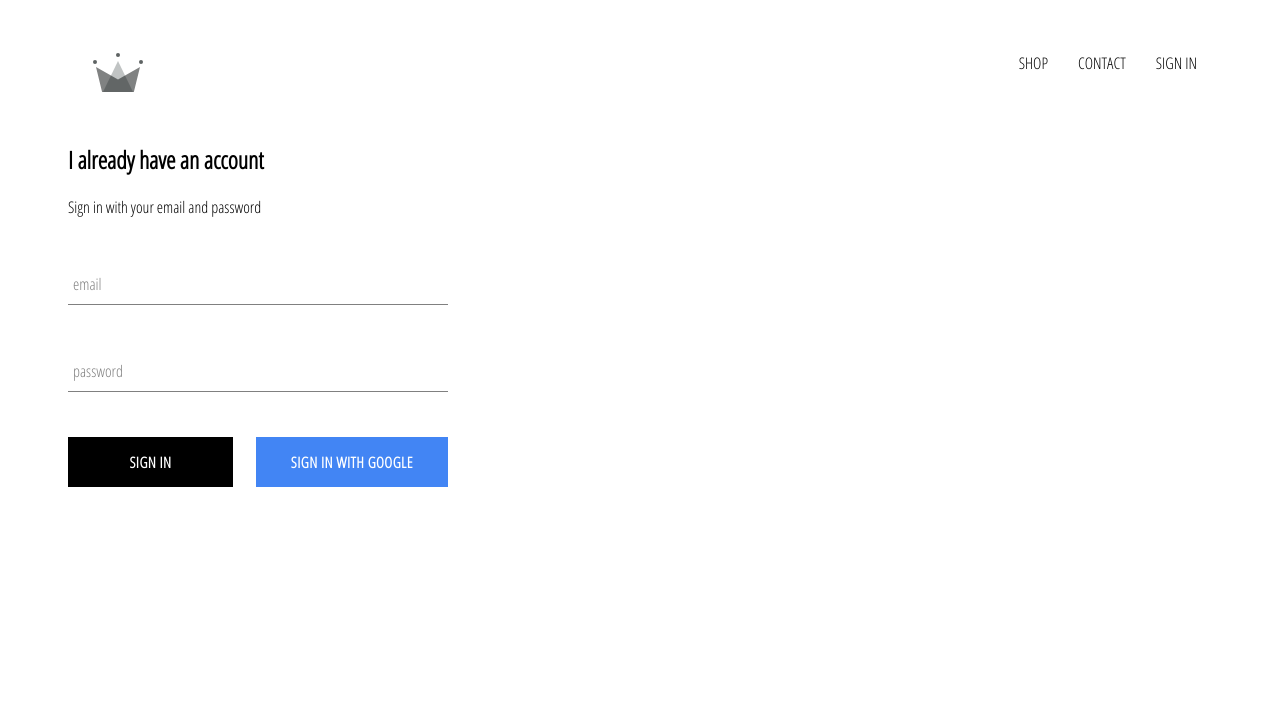
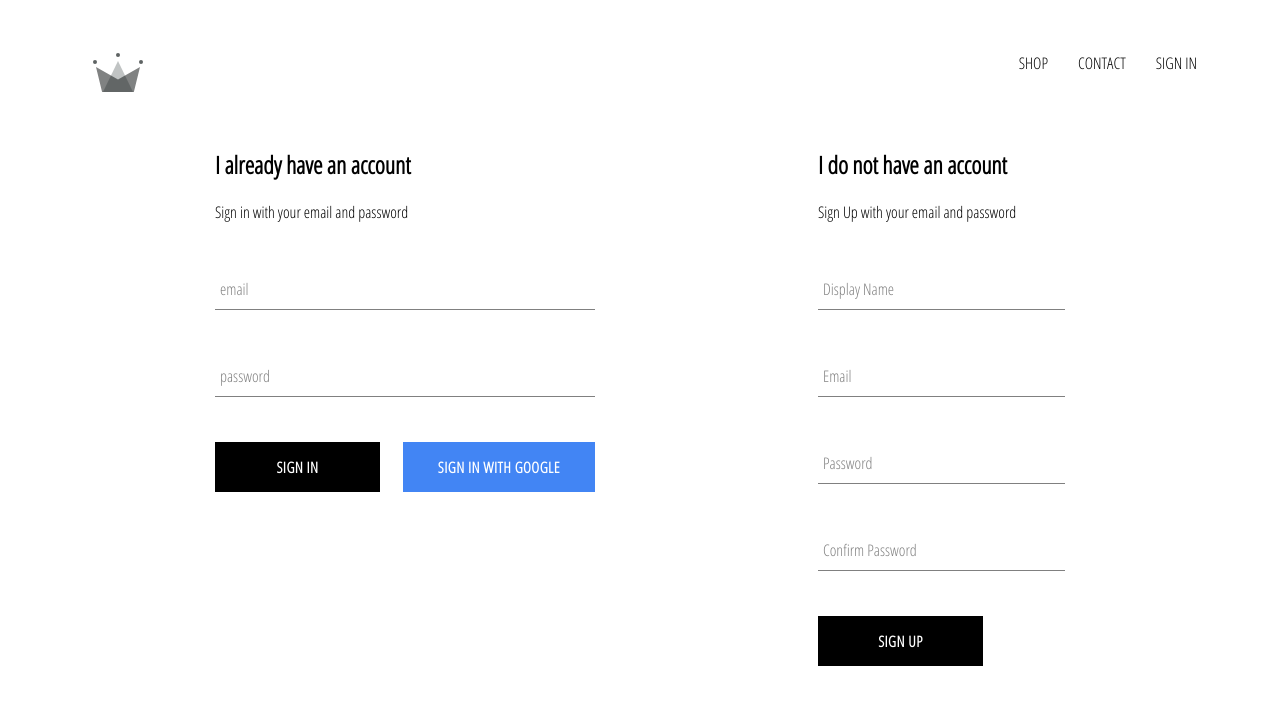
Before and after one commit to Gtstride/seLLit, a React (Create React App) app: page /signin in a window 1280 px wide. Shown: the top 704 px of the page. Built offline with nearby package versions, Linux system fonts and the light colour scheme; no server answers.

Commit message:
implement firebase utils, included ability to store authenticated users into our firestoreb database

```diff
--- a/src/App.js
+++ b/src/App.js
@@ -6,7 +6,7 @@ import HomePage from "./pages/homePage/HomePage";
 import ShopPage from "./pages/shop/ShopPage";
 
 import SignInSignUp from "./pages/auth/SignInSignUp";
-import { auth } from "./firebase/FireBase.utils";
+import { auth, createUserProfileDocument } from "./firebase/FireBase.utils";
 
 import "./App.css";
 
@@ -19,13 +19,28 @@ class App extends Component {
     };
   }
 
-  unsubscribeFromAuth = null
+  unsubscribeFromAuth = null;
 
   componentDidMount() {
-    this.unsubscribeFromAuth = auth.onAuthStateChanged(user => {
-      this.setState({ currentUser: user });
+    this.unsubscribeFromAuth = auth.onAuthStateChanged(async userAuth => {
+      // this.setState({ currentUser: user });
+      if (userAuth) {
+        const userRef = await createUserProfileDocument(userAuth);
 
-      console.log(user);
+        userRef.onSnapshot(onSnapshot => {
+          this.setState({
+            currentUser: {
+              id: onSnapshot.id,
+              ...onSnapshot.data()
+            }
+          });
+          console.log(this.state);
+        });
+      } else {
+        this.setState({
+          currentUser: userAuth
+        });
+      }
     });
   }
 
--- /dev/null
+++ b/src/components/sign-up/SignUp.jsx
@@ -0,0 +1,103 @@
+import React, { Component } from "react";
+
+import FormInput from "../form-inputs/FormInput";
+import CustomButton from "../custom-button/CustomButton";
+
+import { auth, createUserProfileDocument } from "../../firebase/FireBase.utils";
+
+import "./SignUp.styles.scss";
+
+class SignUp extends Component {
+  constructor() {
+    super();
+
+    this.state = {
+      displayName: "",
+      email: "",
+      password: "",
+      confirmPassword: ""
+    };
+  }
+
+  handleSubmit = async event => {
+    event.preventDefault();
+
+    const { displayName, email, password, confirmPassword } = this.state;
+
+    if (password !== confirmPassword) {
+      alert("Password don't match");
+      return;
+    }
+
+    try {
+      const { user } = await auth.createUserWithEmailAndPassword(
+        email,
+        password
+      );
+
+      await createUserProfileDocument(user, { displayName });
+
+      this.setState({
+        displayName: "",
+        email: "",
+        password: "",
+        confirmPassword: ""
+      });
+    } catch (error) {
+      console.error(error);
+    }
+  };
+
+  handleChange = event => {
+    const { name, value } = event.target;
+
+    this.setState({ [name]: value });
+  };
+
+  render() {
+    const { displayName, email, password, confirmPassword } = this.state;
+    return (
+      <div className="signup">
+        <h2 className="title">I do not have an account</h2>
+        <span>Sign Up with your email and password</span>
+        <form className="sign-up-form" onSubmit={this.handleSubmit}>
+          <FormInput
+            type="text"
+            name="displayName"
+            value={displayName}
+            onChange={this.handleChange}
+            label="Display Name"
+            required
+          />
+          <FormInput
+            type="email"
+            name="email"
+            value={email}
+            onChange={this.handleChange}
+            label="Email"
+            required
+          />
+          <FormInput
+            type="password"
+            name="password"
+            value={password}
+            onChange={this.handleChange}
+            label="Password"
+            required
+          />
+          <FormInput
+            type="password"
+            name="confirmPassword"
+            value={confirmPassword}
+            onChange={this.handleChange}
+            label="Confirm Password"
+            required
+          />
+          <CustomButton type="submit"> SIGN UP </CustomButton>
+        </form>
+      </div>
+    );
+  }
+}
+
+export default SignUp;
--- /dev/null
+++ b/src/components/sign-up/SignUp.styles.scss
@@ -0,0 +1,9 @@
+.sign-up {
+  display: flex;
+  flex-direction: column;
+  width: 380px;
+
+  .title {
+    margin: 10px 0;
+  }
+}
--- a/src/firebase/FireBase.utils.js
+++ b/src/firebase/FireBase.utils.js
@@ -13,6 +13,32 @@ const config = {
   measurementId: "G-Q6WYF1N5M6"
 };
 
+export const createUserProfileDocument = async (userAuth, additionalData) => {
+  if (!userAuth) return;
+
+  const userRef = firestore.doc(`users/${userAuth.uid}`);
+
+  const snapShot = await userRef.get()
+
+  if (!snapShot.exists) {
+    const { displayName, email } = userAuth;
+    const createdAt = new Date();
+
+    try {
+      await userRef.set({
+        displayName,
+        email,
+        createdAt,
+        ...additionalData
+      })
+    } catch (error) {
+      console.log('error creating user', error.message);
+    }
+  }
+  return userRef;
+}
+
+
 firebase.initializeApp(config);
 
 export const auth = firebase.auth();
--- a/src/pages/auth/SignInSignUp.jsx
+++ b/src/pages/auth/SignInSignUp.jsx
@@ -1,15 +1,17 @@
-import React from 'react'
+import React from "react";
 
-import SignIn from '../../components/sign-in/SignIn'
+import SignIn from "../../components/sign-in/SignIn";
+import SignUp from "../../components/sign-up/SignUp";
 
-import './SignInSignUp.styles.scss'
+import "./SignInSignUp.styles.scss";
 
 const SignInSignUp = () => {
   return (
     <div className="sign-in-and-sign-up">
       <SignIn />
+      <SignUp />
     </div>
-  )
-}
+  );
+};
 
-export default SignInSignUp
+export default SignInSignUp;
--- a/src/pages/auth/SignInSignUp.styles.scss
+++ b/src/pages/auth/SignInSignUp.styles.scss
@@ -0,0 +1,6 @@
+.sign-in-and-sign-up {
+  width: 850px;
+  display: flex;
+  justify-content: space-between;
+  margin: 30px auto;
+}
```
